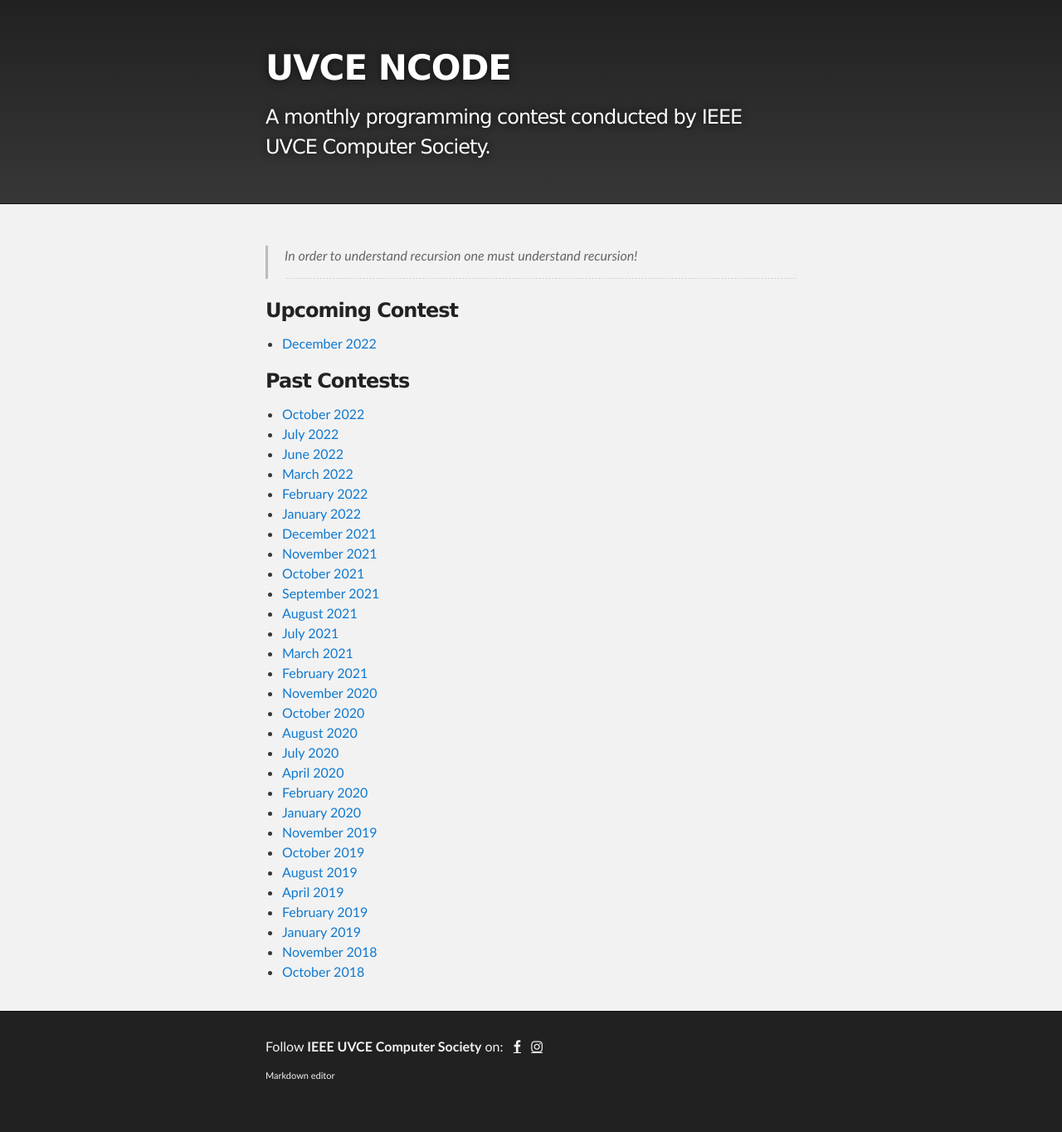
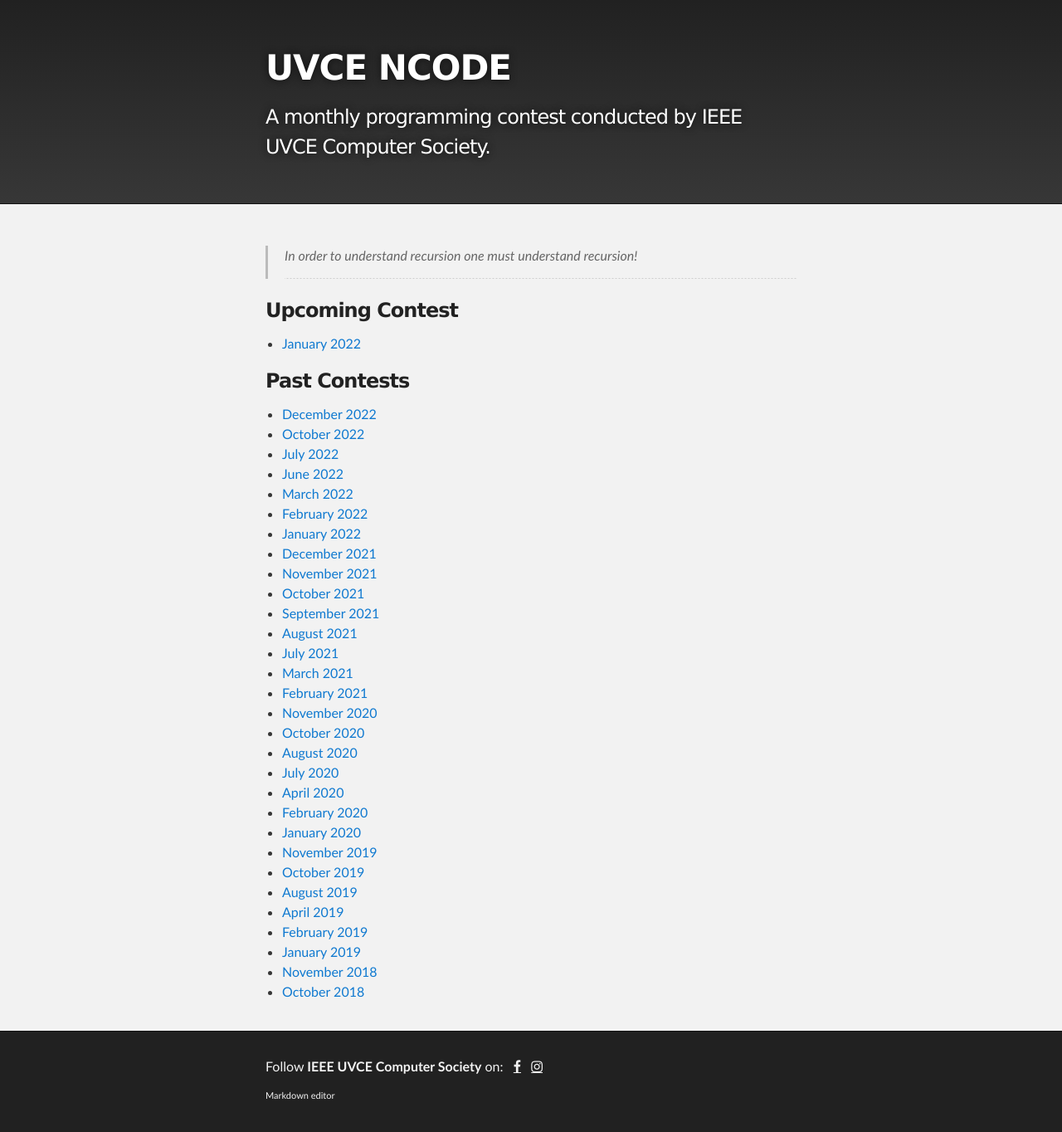
Before and after one commit to ieee-uvce-cs/ncode, a Jekyll site: the page built from index.md, in a window 1280 px wide. Shown: the whole page at 83% size. Built offline with Jekyll 4.4.1, drawn with Linux system fonts in a browser that asks for light colours; before the commit the page ends 1340 px from its top, so only the background shows below that.

Commit message:
Update index.md

```diff
--- a/index.md
+++ b/index.md
@@ -6,9 +6,10 @@ layout: default
 * * *
 
 ### Upcoming Contest
-- [December 2022](https://www.hackerrank.com/uvce-ncode-dec-2022)
+- [January 2022](https://www.hackerrank.com/uvce-ncode-jan-2023)
 
 ### Past Contests
+- [December 2022](https://www.hackerrank.com/uvce-ncode-dec-2022)
 - [October 2022](https://www.hackerrank.com/ncode-october-2022)
 - [July 2022](https://www.hackerrank.com/ncode-july-2022)
 - [June 2022](https://www.hackerrank.com/uvce-ncode-june-2022)
```
